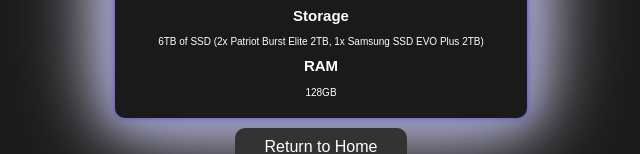
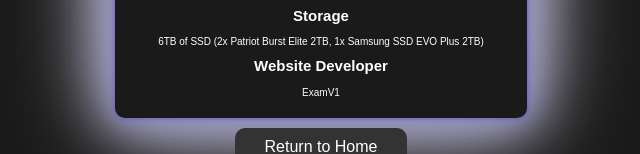
Before and after one commit to lvgzz/eternitysite, a plain HTML site: page info.html in a window 1280 px wide. Shown: the part 511-665 px from the top of the page, without its empty margins (319-959 px from the left). Drawn offline with Linux system fonts and the light colour scheme.

Commit message:
Update info.html

```diff
--- a/info.html
+++ b/info.html
@@ -101,8 +101,8 @@
         <h2>Storage</h2>
         <p>6TB of SSD (2x Patriot Burst Elite 2TB, 1x Samsung SSD EVO Plus 2TB)</p>
 
-        <h2>RAM</h2>
-        <p><a href="https://www.amazon.co.uk/dp/B097K3P9PY/ref=twister_B0CCT7L6ZT?th=1" target="_blank">128GB</a></p>
+        <h2>Website Developer</h2>
+        <p><a href="https://github.com/ExamV1" target="_blank">ExamV1</a></p>
     </div>
 
     <a href="index.html" class="return-button">Return to Home</a>
```
